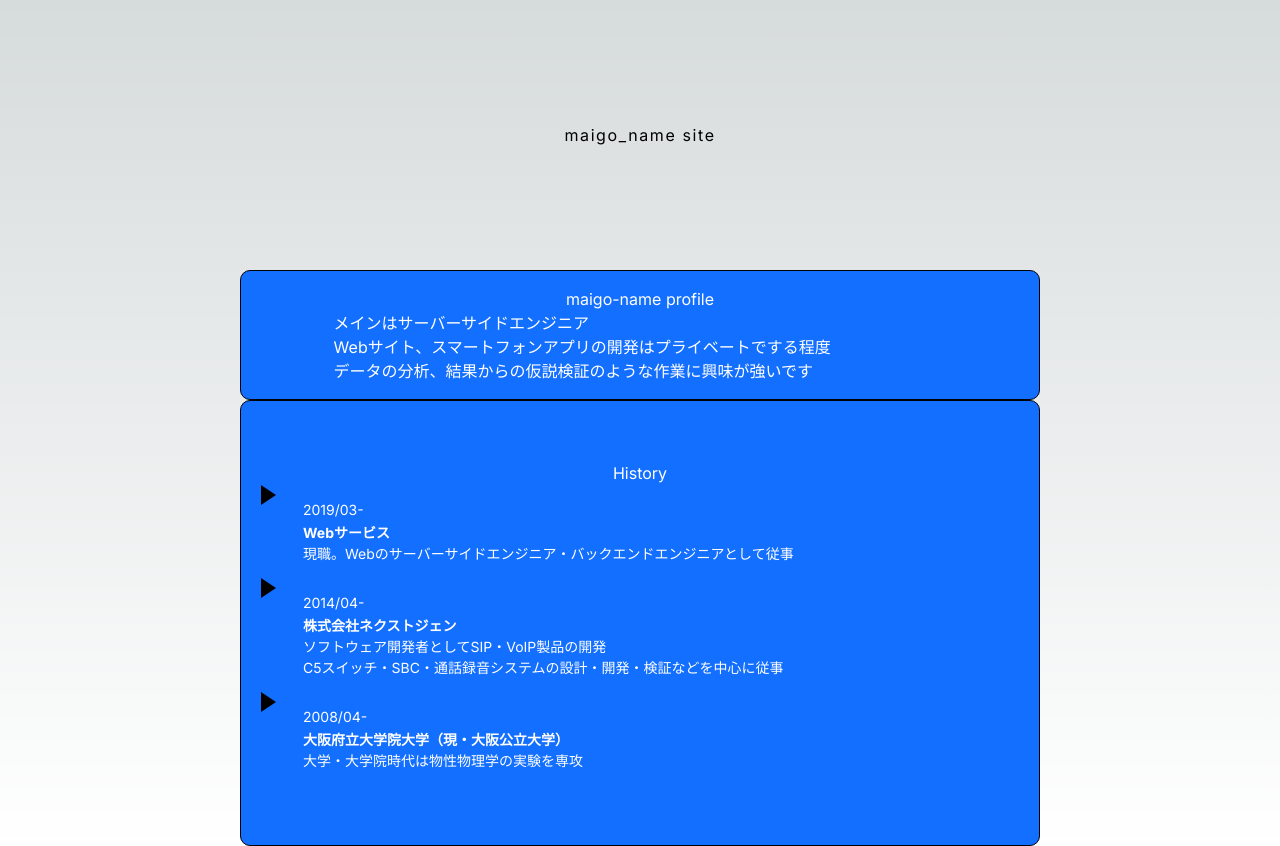
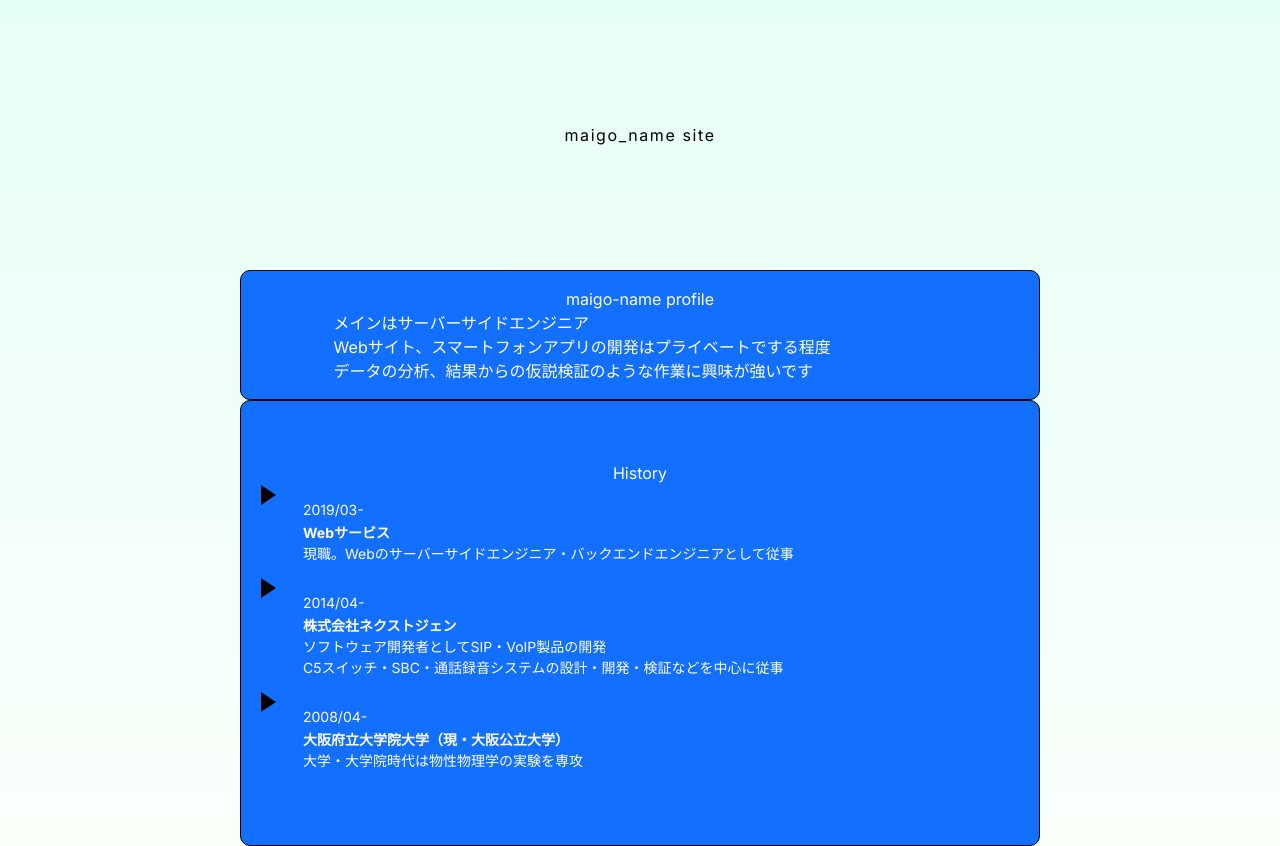
Before and after one commit to keyno63/profile.maigo-name.tokyo, a Next.js app in the folder website/: page / in a window 1280 px wide. Built offline with nearby package versions, Linux system fonts and the light colour scheme.

Commit message:
modified color

```diff
--- a/website/app/globals.css
+++ b/website/app/globals.css
@@ -4,8 +4,9 @@
 
 :root {
   --foreground-rgb: 0, 0, 0;
-  --background-start-rgb: 214, 219, 220;
-  --background-end-rgb: 255, 255, 255;
+  --background-start-rgb: 230, 255, 245;
+  --background-end-rgb: 250, 255, 250;
+  --border-line: 255, 255, 255;
 }
 
 @media (prefers-color-scheme: dark) {
```
